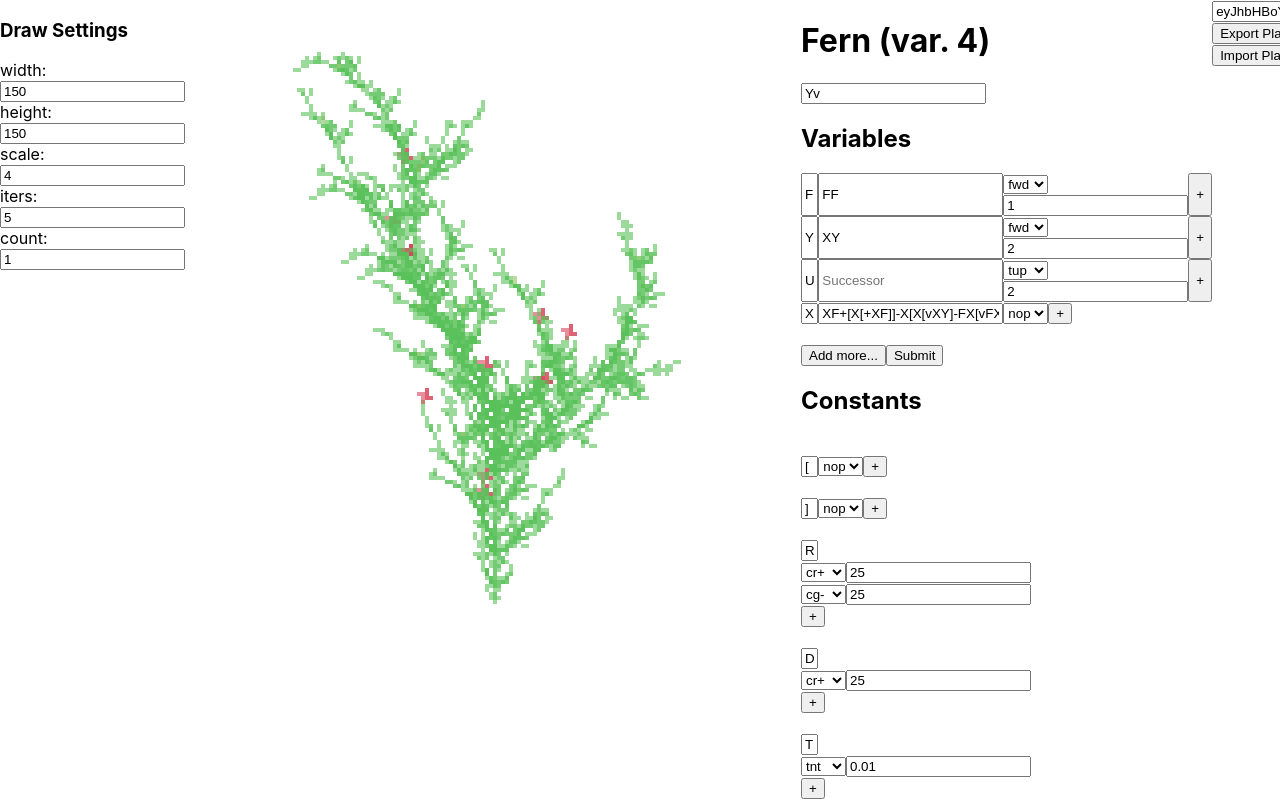
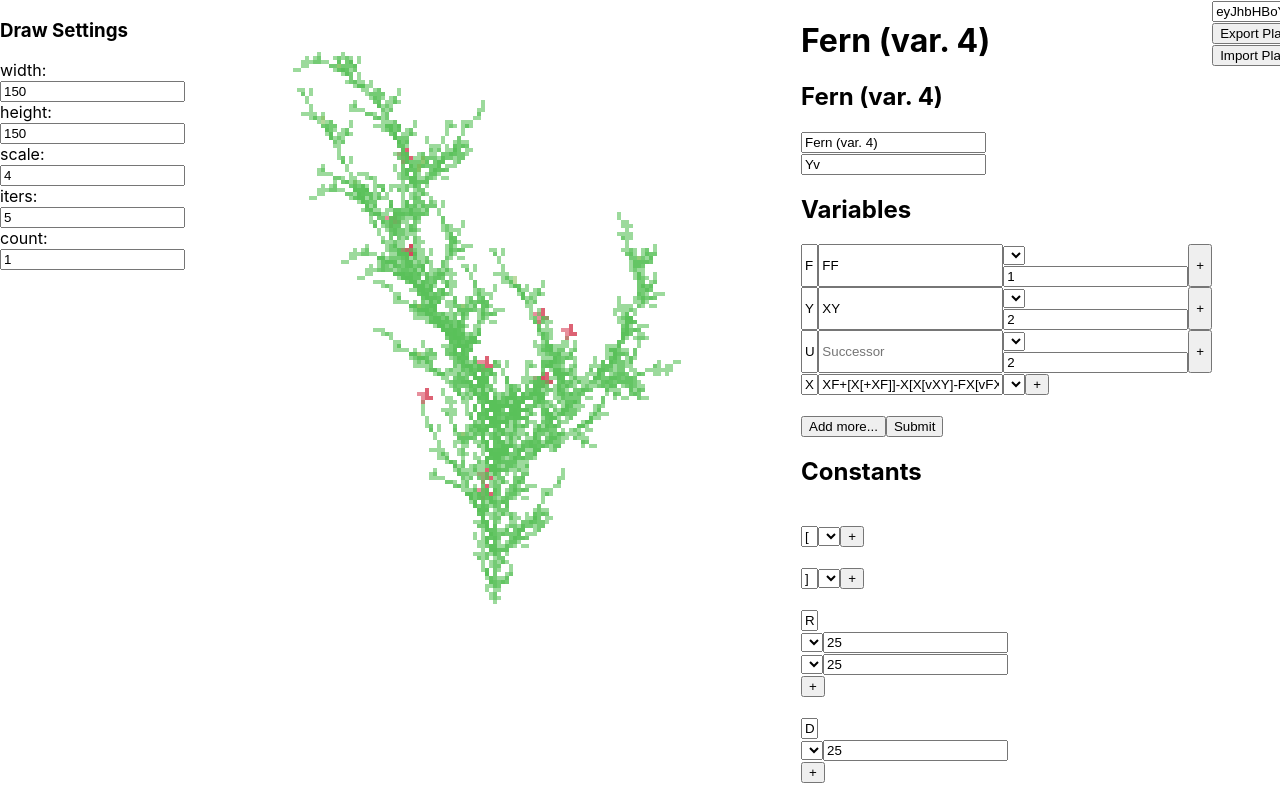
Before and after one commit to xk86/pixelplant, a React (Vite) app: page / in a window 1280 px wide. Shown: the top 800 px of the page. Built offline with nearby package versions, Linux system fonts and the light colour scheme; the HTML template or start-up script is replaced by a standard one.

Commit message:
building :)

```diff
--- a/src/App.tsx
+++ b/src/App.tsx
@@ -1,6 +1,6 @@
 import React, { ReactNode } from "react";
 import ReactDOM from "react-dom/client";
-import { Turtle, opDocs } from "./Turtle";
+import { Turtle, drawOps, opDocs } from "./Turtle";
 import { fernAlphabet, exampleAlphabet, binaryTreeAlphabet, probAlphabet, dragonCurveAlphabet, prodAlphabet,
          IAlphabet, VariableProperties, CommandTuple, DrawCommandTuples, ProbTuple, applyRules, computeSentence} from "./Lsystems"
 import "./App.css";
@@ -156,9 +156,30 @@ function alphabetReducer(state: AlphabetState, action: AllAction) {
 //applyRules("B", compute, 4);
 
 function Name(props) {
+  let t = {...props.alphabet}.name
+  let [inputText, setInputText] = React.useState(t)
+  console.log(inputText)
+
+  const handleChange = (event) => {
+    event.preventDefault();
+    console.log(event.target.value)
+    setInputText(event.target.value)
+    props.dispatch({type: 'name', payload: {name: inputText}})
+  }
+  const submit = (e) => {
+    e.preventDefault();
+    props.dispatch({
+        type: "name",
+        payload: {name: inputText},
+      });
+    props.dispatch({type: "reset", payload: {alphabet: props.alphabet}});
+    }
+
   return (
     <div>
-      <h1>{props.alphabet.name}</h1>
+      <h1>{inputText}</h1>
+      <h2>{props.alphabet.name}</h2>
+      <form onSubmit={submit}><input type="text" value={inputText} onChange={(e)=>handleChange(e)}></input></form>
     </div>
   );
 }
@@ -293,7 +314,7 @@ function drawCmdsFromString(s: string) {
   }
 }
 
-function CommandTupleInput({value, cmds}: {value: CommandTuple; cmds:string[]}) {
+function CommandTupleInput({value, cmds}: {value: CommandTuple; cmds:string[]}):React.ReactElement[] {
   return(
     cmds.map((input, index) => {
       return(
@@ -383,14 +404,16 @@ function Variables({ state, dispatch }: ReducerProps) {
                     handleFormChange(index, {...e, target: {...e.target, value: r}});
                   }
 
+                  //<CommandTupleInput value={commandTuple} cmds={Object.keys(Turtle.drawOps())}/>
+//@ts-ignore
                   return ((commandTuple[0] === "nop")?
                  <select name="drawcmds" value={commandTuple[0]} onChange={(e)=>fn(0, e)}>
-                  <CommandTupleInput value={commandTuple} cmds={Object.keys(Turtle.drawOps())}/>
+                   {drawOps.map((x) => <option value={x}>{x}</option>)}
                  </select>
                   :
                  <div className="abc">
                    <select name="drawcmds" value={commandTuple[0]} onChange={(e)=>fn(0, e)}>
-                      <CommandTupleInput value={commandTuple} cmds={Object.keys(Turtle.drawOps())}/>
+                    {drawOps.map((x) => <option value={x}>{x}</option>)}
                     </select>
                   <input
                     name="drawcmds"
@@ -477,12 +500,12 @@ function Constants({ state, dispatch }: ReducerProps) {
 
                   return ((commandTuple[0] === "nop")?
                  <select name="drawcmds" value={commandTuple[0]} onChange={(e)=>fn(0, e)}>
-                  <CommandTupleInput value={commandTuple} cmds={Object.keys(Turtle.drawOps())}/>
+                    {drawOps.map((x) => <option value={x}>{x}</option>)}
                  </select>
                   :
                  <div className="abc">
                    <select name="drawcmds" value={commandTuple[0]} onChange={(e)=>fn(0, e)}>
-                      <CommandTupleInput value={commandTuple} cmds={Object.keys(Turtle.drawOps())}/>
+                      {drawOps.map((x) => <option value={x}>{x}</option>)}
                     </select>
                   <input
                     name="drawcmds"
@@ -549,7 +572,7 @@ function Probs({ state, dispatch }: ReducerProps) {
     }
   };
   const addFields = () => {
-    let newfield = ["", [["", 0]]];
+    let newfield:ProbEl = ["", []]
     setInputFields([...inputFields, newfield]);
   };
 
@@ -742,6 +765,7 @@ function App() {
           <li>Adding new rules and renaming preds is... weird (buggy). If you want to make a completely new alphabet, do it from scratch following the object structure and import it :)</li>
           <li>Object members don't update when settings are imported, though the drawing will change.</li>
           <li>Some controls don't work, like the Probabilistic controls, or the count option.</li>
+          <li>Some state is wonky and might not get exported properly. Sorry about that :(</li>
           <li>Generally just expect bugs. I just wanted to get something kinda working so people can play around and share things.</li>
           <li>Be sure to hit Export to the right and copy the text above to share!</li>
         </ul>
@@ -754,7 +778,7 @@ function App() {
         </p>
         <h4>Available drawing commands are:</h4>
         <ul>
-          {Object.keys(Turtle.drawOps()).map((inp, idx) => (<li><pre>{(inp !== "nop")? (inp+" n") : inp}</pre>-{opDocs[idx]}</li>))}
+          {drawOps.map((inp, idx) => (<li><pre>{(inp !== "nop")? (inp+" n") : inp}</pre>-{opDocs[idx]}</li>))}
         </ul>
       </div>
     </ErrorBoundary>
```
